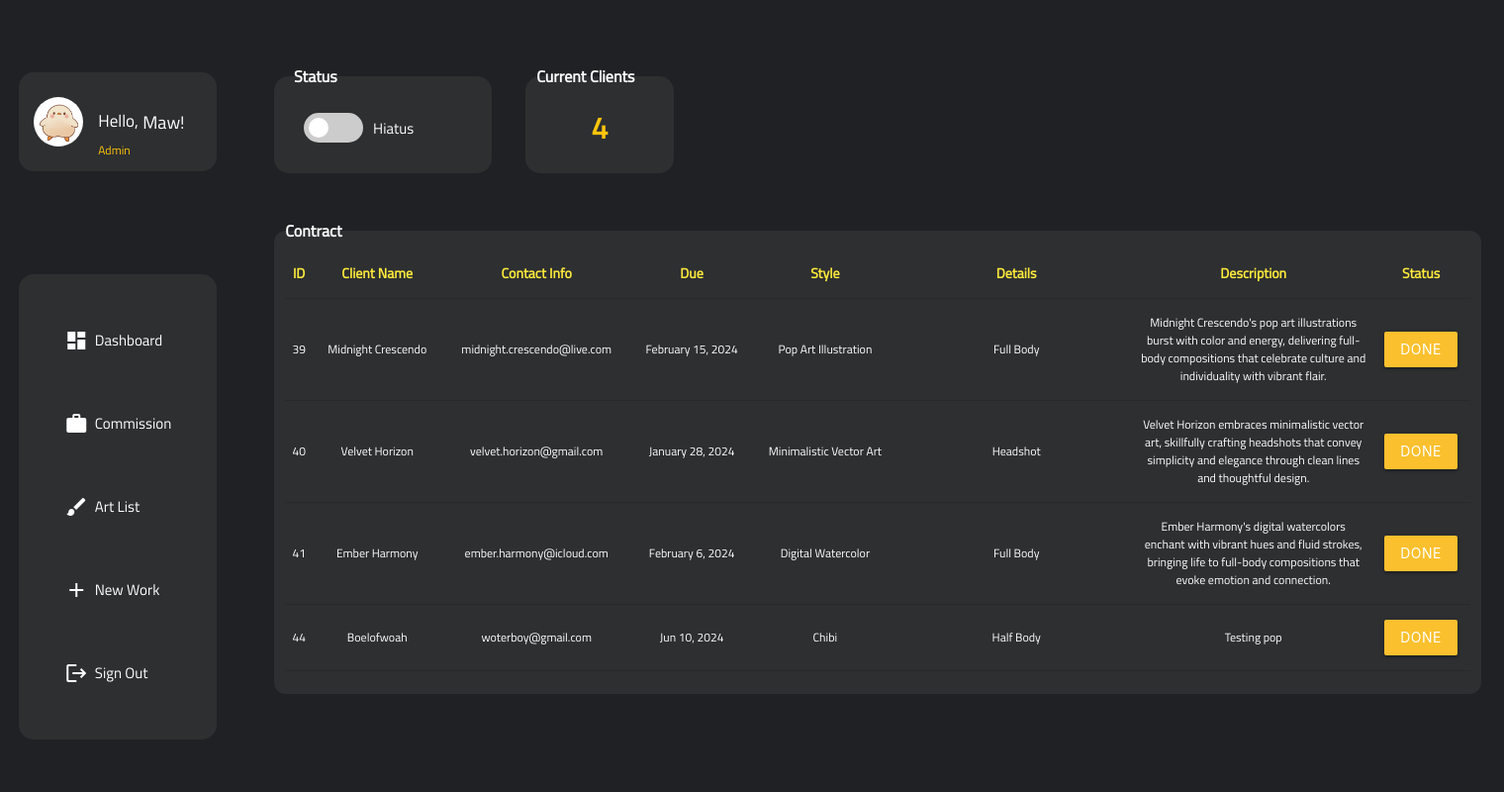
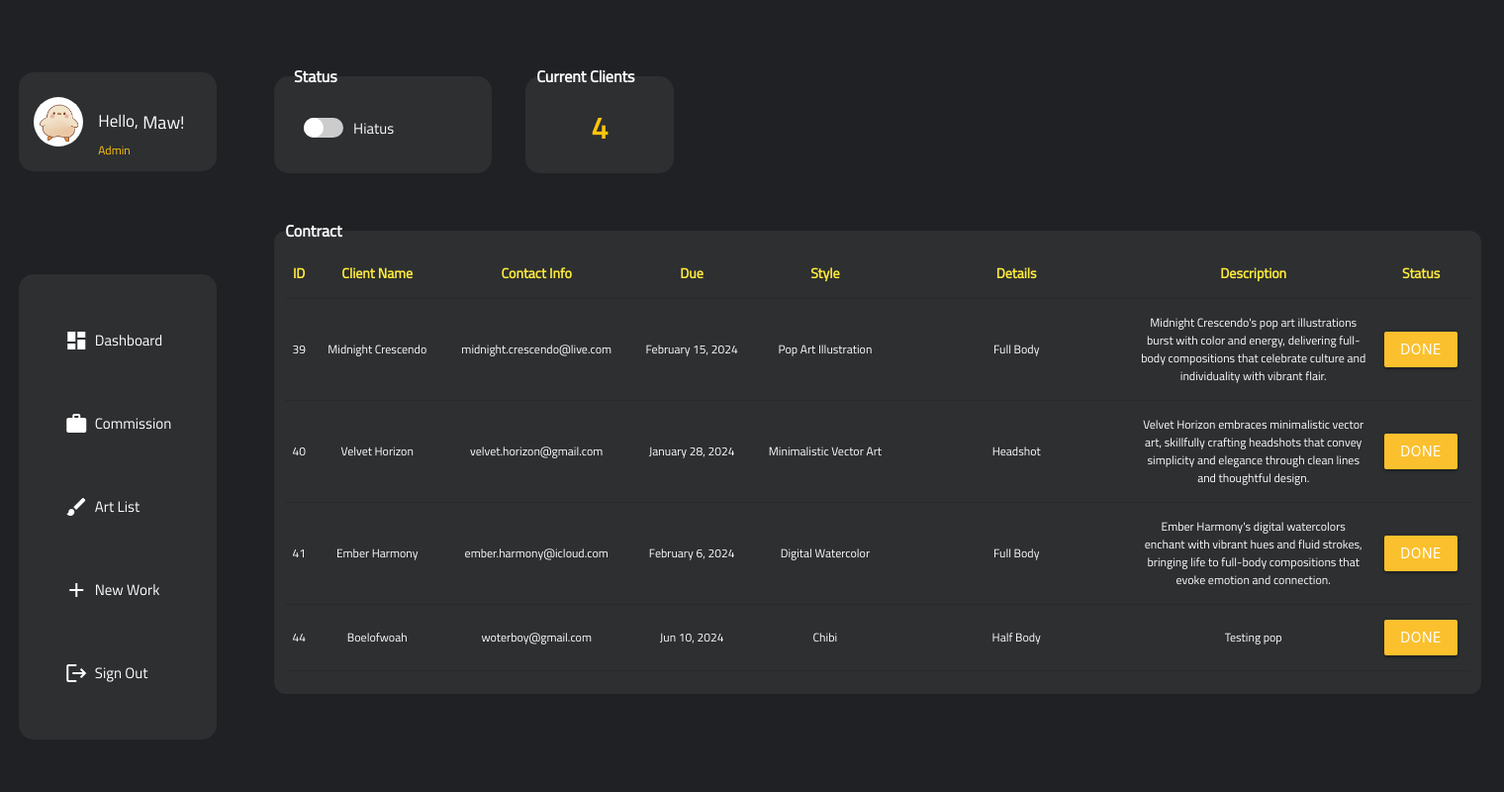
Before and after one commit to Urenj/nimit, a PHP site: page /Admin/index.php in a window 1520 px wide. Shown: the whole page at 99% size. Run offline with PHP 8.4, Linux system fonts and the light colour scheme; a user stored in the database is signed in; data comes from the database, SQL or seed files in the repository.

Commit message:
Toggle Button Fixed
Ehe

```diff
--- a/SHAPI/Admin/index.php
+++ b/SHAPI/Admin/index.php
@@ -91,8 +91,6 @@
 .slider:before {
     content: "";
     position: absolute;
-    top: 5px;
-    left: 5px;
     width: 20px;
     height: 20px;
     border-radius: 50%;
@@ -131,7 +129,9 @@
                         <div class="toggle-button">
                             <form method="post" action="">
                                 <input type="hidden" name="newStatus" value="<?php echo $userStatus === 'Active' ? 'Hiatus' : 'Active'; ?>">
-                                <button type="submit" class="slider" onclick="updateStatus()"></button>
+                                <!-- Add the checked attribute based on the user status -->
+                                <input id="checkValue" name="checkbox" type="checkbox" class="iphone-toggle" <?php echo $userStatus === 'Active' ? 'checked' : ''; ?>>
+                                <label for="checkValue" class="slider"></label>
                             </form>
                         </div>
                         <p id="status"><?php echo ucfirst($userStatus); ?></p>
@@ -219,5 +219,16 @@
             </div>
         </article>
     </div>
+
+<script>
+    var checkbox = document.getElementById("checkValue");
+
+    checkbox.addEventListener("change", function() {
+        var form = document.getElementsByTagName("form")[0];
+
+        form.submit();
+    });
+</script>
+
 </body>
 </html>
```
